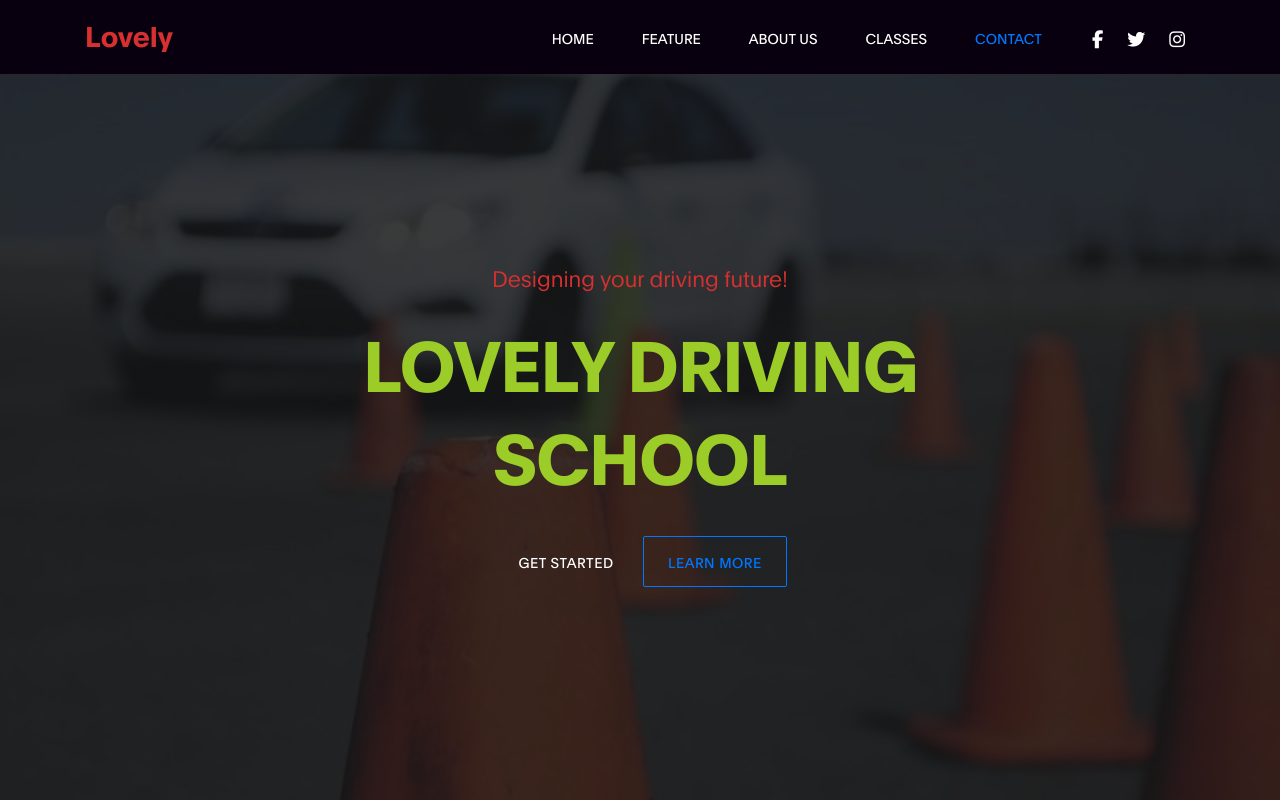
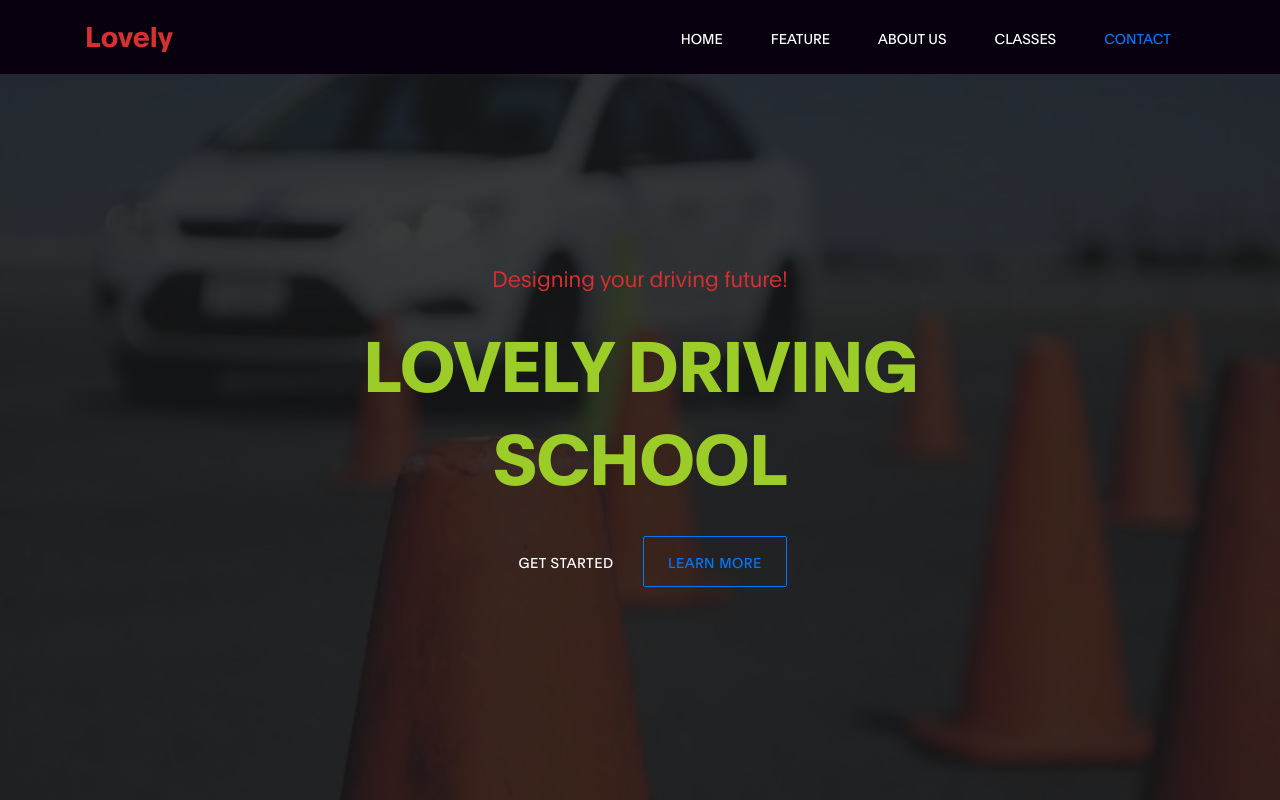
Before and after one commit to agh-kk/Lovely-driving-school, a plain HTML site: page index.html in a window 1280 px wide. Shown: the top 800 px of the page. Drawn offline with nearby package versions, Linux system fonts and the light colour scheme.

Commit message:
Update index.html

```diff
--- a/index.html
+++ b/index.html
@@ -56,11 +56,6 @@
                     </li>
                 </ul>
 
-                <ul class="social-icon ml-lg-3">
-                    <li><a href="" class="fa fa-facebook"></a></li>
-                    <li><a href="" class="fa fa-twitter"></a></li>
-                    <li><a href="" class="fa fa-instagram"></a></li>
-                </ul>
             </div>
 
         </div>
@@ -143,13 +138,6 @@
                             <div class="mt-lg-5 mb-lg-0 mb-4 col-lg-5 col-md-10 mx-auto col-12" data-aos="fade-up-left" data-aos-delay="700">
                                 <div class="team-thumb d-flex">
                                     <img src="images/class/office.png" class="img-fluid" alt="Trainer">
-
-
-                                       <!-- <a href="#find" class="nav-link smoothScroll" >
-                                            <h3>Click<br>Hear<br>to<br>Visit<br>Our<br>Office<br></h3>
-                                        </a>
-                                     <div class="team-info d-flex flex-column"></div>
-                                       -->
                                 </div>
                             </div>
                     </div>
```
